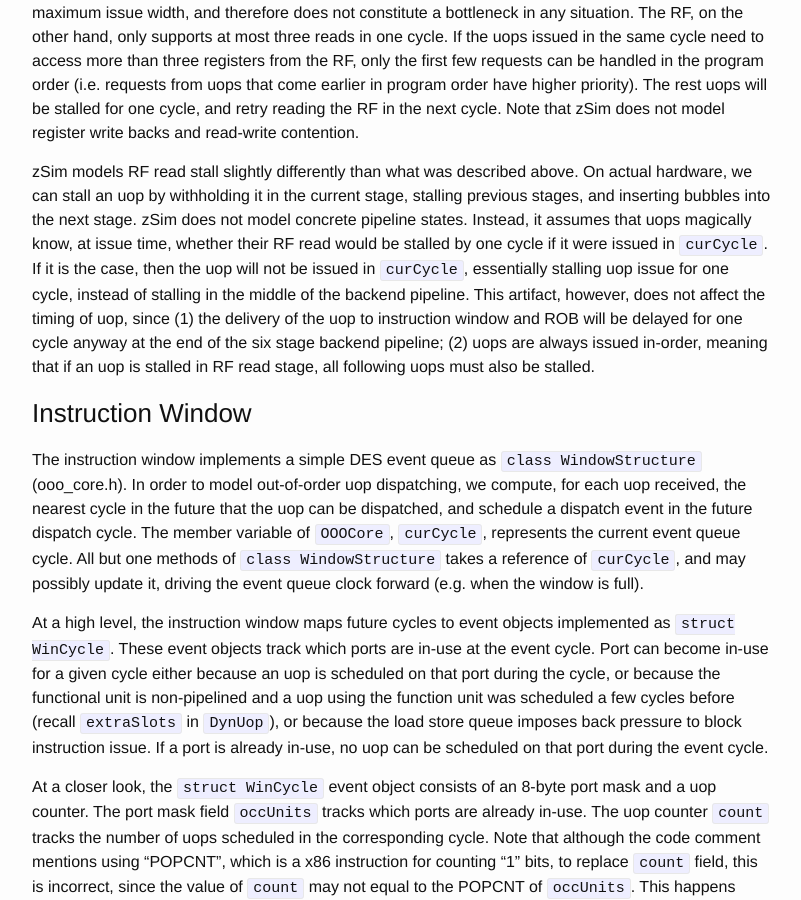
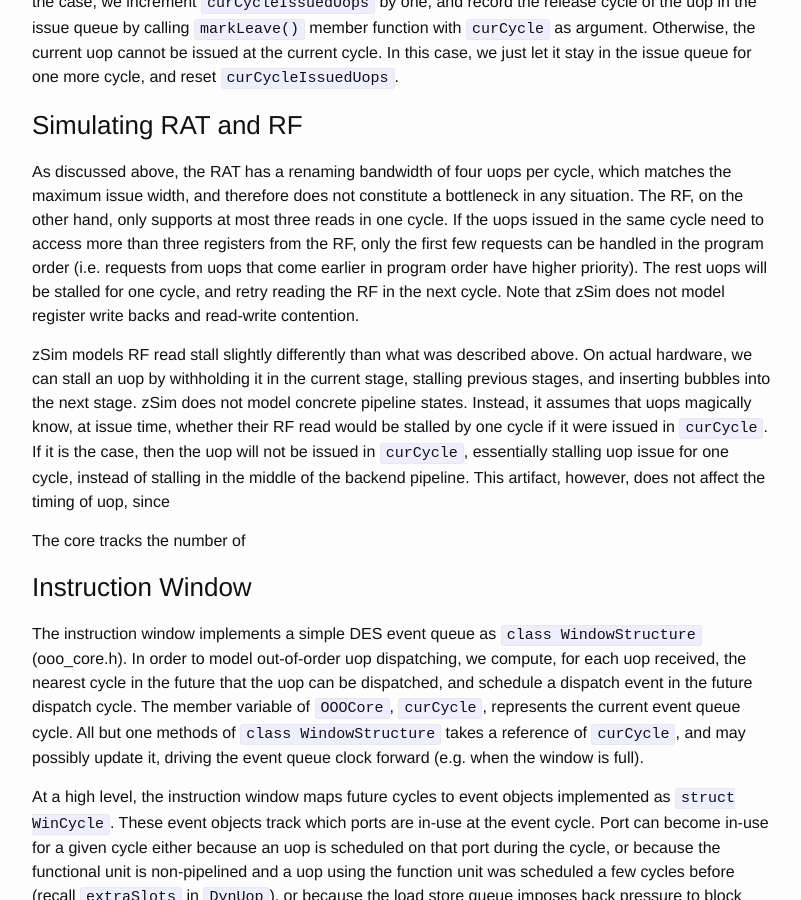
Before and after one commit to wangziqi2013/wangziqi2013.github.io, a Jekyll site: the page built from _posts/2019-12-31-zsim-microarch.markdown, in a window 1280 px wide and 900 px high, scrolled down 15763 px. Shown: the whole window, without its empty margins (238-1039 px from the left). Built offline with Jekyll 4.4.1, drawn with Linux system fonts in a browser that asks for light colours; some of the changed text lies outside the part shown.

```diff
--- a/_posts/2019-12-31-zsim-microarch.markdown
+++ b/_posts/2019-12-31-zsim-microarch.markdown
@@ -573,9 +580,9 @@ by withholding it in the current stage, stalling previous stages, and inserting
 not model concrete pipeline states. Instead, it assumes that uops magically know, at issue time, whether their RF read
 would be stalled by one cycle if it were issued in `curCycle`. If it is the case, then the uop will not be issued in
 `curCycle`, essentially stalling uop issue for one cycle, instead of stalling in the middle of the backend pipeline.
-This artifact, however, does not affect the timing of uop, since (1) the delivery of the uop to instruction window and ROB
-will be delayed for one cycle anyway at the end of the six stage backend pipeline; (2) uops are always issued in-order,
-meaning that if an uop is stalled in RF read stage, all following uops must also be stalled.
+This artifact, however, does not affect the timing of uop, since
+
+The core tracks the number of
 
 ### Instruction Window
 
```
Also changed, not shown: other parts of _posts/2019-12-31-zsim-microarch.markdown (+7 -0 lines).
